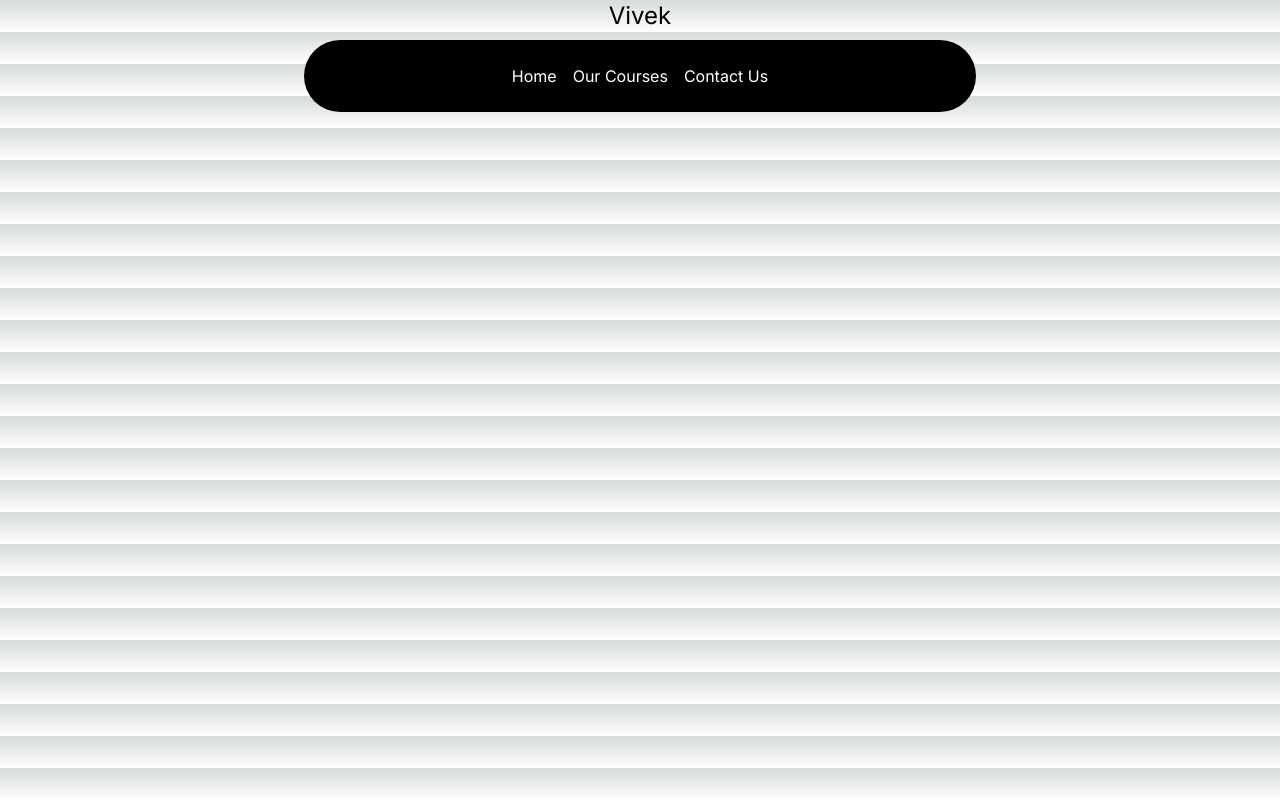
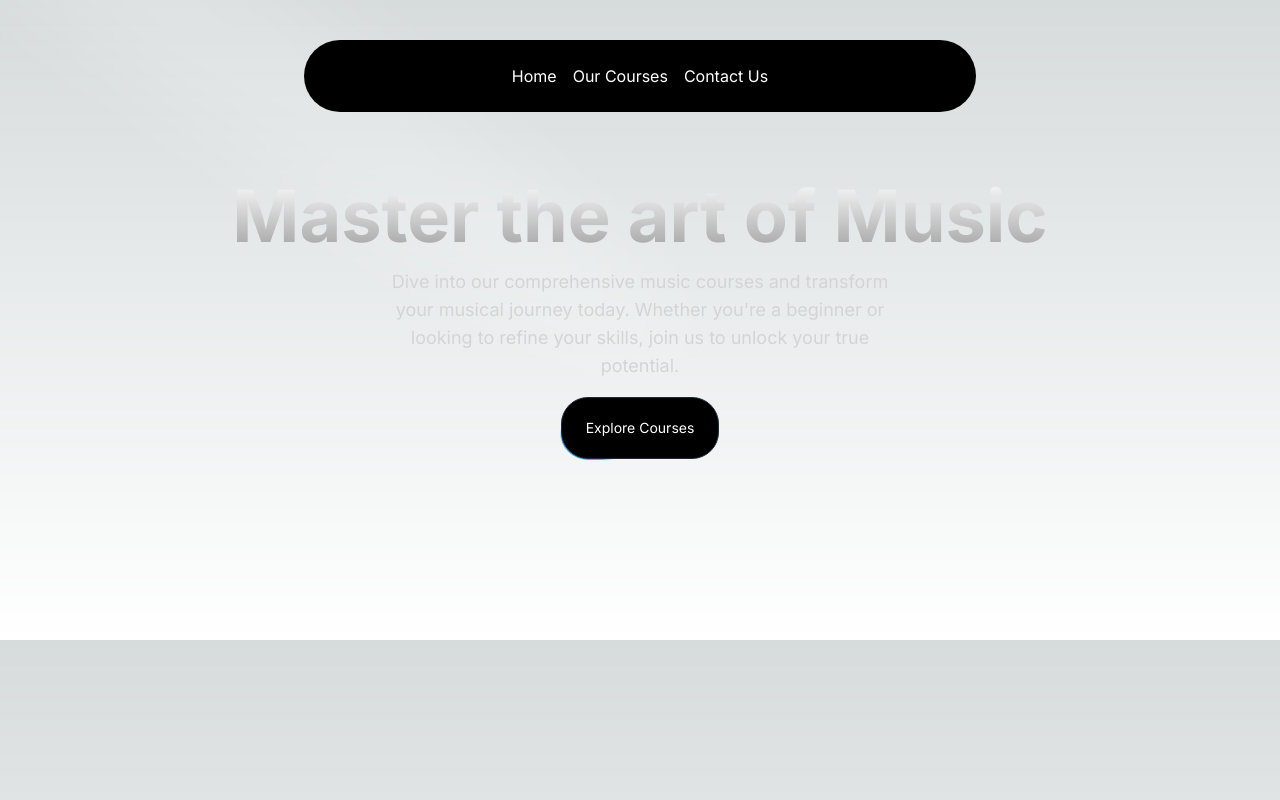
Before and after one commit to vivekx01/MusicNext, a Next.js app: page / in a window 1280 px wide. Built offline with nearby package versions, Linux system fonts and the light colour scheme.

Commit message:
herosection_added

```diff
--- a/src/app/page.tsx
+++ b/src/app/page.tsx
@@ -1,7 +1,9 @@
-
+import HeroSection from "@/components/HeroSection";
 
 export default function Home() {
   return (
-    <h1 className="text-2xl text-center">Vivek</h1>
+    <div>
+      <HeroSection></HeroSection>
+    </div>
   );
 }
--- /dev/null
+++ b/src/components/HeroSection.tsx
@@ -0,0 +1,36 @@
+import React from 'react'
+import Link from 'next/link'
+import { Spotlight } from './ui/Spotlight'
+import { Button } from "./ui/Moving-border"
+
+function HeroSection() {
+    return (
+        <div
+            className='h-auto md:h-[40rem] w-full rounded-md flex flex-col items-center justify-center overflow-hidden mx-auto py-10 md:py-0'>
+            <Spotlight
+                className="-top-40 left-0 md:left-60 md:-top-20"
+                fill="white"
+            />
+            <div className='p-4 relative z-10 w-full text-center'>
+                <h1
+                    className="mt-20 md:mt-0 text-4xl md:text-7xl font-bold bg-clip-text text-transparent bg-gradient-to-b from-neutral-50 to-neutral-400"
+                >Master the art of Music</h1>
+                <p
+                    className="mt-4 font-normal text-base md:text-lg text-neutral-300 max-w-lg mx-auto"
+                >Dive into our comprehensive music courses and transform your musical journey today. Whether you're a beginner or looking to refine your skills, join us to unlock your true potential.</p>
+                <div className="mt-4">
+                    <Link href={"/courses"}>
+                        <Button
+                        borderRadius="1.75rem"
+                        className="bg-white dark:bg-black text-black dark:text-white border-neutral-200 dark:border-slate-800">
+                            Explore Courses
+                        </Button>
+                    </Link>
+                </div>
+            </div>
+
+        </div>
+    )
+}
+
+export default HeroSection
--- /dev/null
+++ b/src/components/ui/Moving-border.tsx
@@ -0,0 +1,139 @@
+"use client";
+import React from "react";
+import {
+  motion,
+  useAnimationFrame,
+  useMotionTemplate,
+  useMotionValue,
+  useTransform,
+} from "framer-motion";
+import { useRef } from "react";
+import { cn } from "@/utils/cn";
+
+export function Button({
+  borderRadius = "1.75rem",
+  children,
+  as: Component = "button",
+  containerClassName,
+  borderClassName,
+  duration,
+  className,
+  ...otherProps
+}: {
+  borderRadius?: string;
+  children: React.ReactNode;
+  as?: any;
+  containerClassName?: string;
+  borderClassName?: string;
+  duration?: number;
+  className?: string;
+  [key: string]: any;
+}) {
+  return (
+    <Component
+      className={cn(
+        "bg-transparent relative text-xl  h-16 w-40 p-[1px] overflow-hidden ",
+        containerClassName
+      )}
+      style={{
+        borderRadius: borderRadius,
+      }}
+      {...otherProps}
+    >
+      <div
+        className="absolute inset-0"
+        style={{ borderRadius: `calc(${borderRadius} * 0.96)` }}
+      >
+        <MovingBorder duration={duration} rx="30%" ry="30%">
+          <div
+            className={cn(
+              "h-20 w-20 opacity-[0.8] bg-[radial-gradient(var(--sky-500)_40%,transparent_60%)]",
+              borderClassName
+            )}
+          />
+        </MovingBorder>
+      </div>
+
+      <div
+        className={cn(
+          "relative bg-slate-900/[0.8] border border-slate-800 backdrop-blur-xl text-white flex items-center justify-center w-full h-full text-sm antialiased",
+          className
+        )}
+        style={{
+          borderRadius: `calc(${borderRadius} * 0.96)`,
+        }}
+      >
+        {children}
+      </div>
+    </Component>
+  );
+}
+
+export const MovingBorder = ({
+  children,
+  duration = 2000,
+  rx,
+  ry,
+  ...otherProps
+}: {
+  children: React.ReactNode;
+  duration?: number;
+  rx?: string;
+  ry?: string;
+  [key: string]: any;
+}) => {
+  const pathRef = useRef<any>();
+  const progress = useMotionValue<number>(0);
+
+  useAnimationFrame((time) => {
+    const length = pathRef.current?.getTotalLength();
+    if (length) {
+      const pxPerMillisecond = length / duration;
+      progress.set((time * pxPerMillisecond) % length);
+    }
+  });
+
+  const x = useTransform(
+    progress,
+    (val) => pathRef.current?.getPointAtLength(val).x
+  );
+  const y = useTransform(
+    progress,
+    (val) => pathRef.current?.getPointAtLength(val).y
+  );
+
+  const transform = useMotionTemplate`translateX(${x}px) translateY(${y}px) translateX(-50%) translateY(-50%)`;
+
+  return (
+    <>
+      <svg
+        xmlns="http://www.w3.org/2000/svg"
+        preserveAspectRatio="none"
+        className="absolute h-full w-full"
+        width="100%"
+        height="100%"
+        {...otherProps}
+      >
+        <rect
+          fill="none"
+          width="100%"
+          height="100%"
+          rx={rx}
+          ry={ry}
+          ref={pathRef}
+        />
+      </svg>
+      <motion.div
+        style={{
+          position: "absolute",
+          top: 0,
+          left: 0,
+          display: "inline-block",
+          transform,
+        }}
+      >
+        {children}
+      </motion.div>
+    </>
+  );
+};
--- /dev/null
+++ b/src/components/ui/Spotlight.tsx
@@ -0,0 +1,56 @@
+import React from "react";
+import { cn } from "@/utils/cn";
+
+type SpotlightProps = {
+  className?: string;
+  fill?: string;
+};
+
+export const Spotlight = ({ className, fill }: SpotlightProps) => {
+  return (
+    <svg
+      className={cn(
+        "animate-spotlight pointer-events-none absolute z-[1]  h-[169%] w-[138%] lg:w-[84%] opacity-0",
+        className
+      )}
+      xmlns="http://www.w3.org/2000/svg"
+      viewBox="0 0 3787 2842"
+      fill="none"
+    >
+      <g filter="url(#filter)">
+        <ellipse
+          cx="1924.71"
+          cy="273.501"
+          rx="1924.71"
+          ry="273.501"
+          transform="matrix(-0.822377 -0.568943 -0.568943 0.822377 3631.88 2291.09)"
+          fill={fill || "white"}
+          fillOpacity="0.21"
+        ></ellipse>
+      </g>
+      <defs>
+        <filter
+          id="filter"
+          x="0.860352"
+          y="0.838989"
+          width="3785.16"
+          height="2840.26"
+          filterUnits="userSpaceOnUse"
+          colorInterpolationFilters="sRGB"
+        >
+          <feFlood floodOpacity="0" result="BackgroundImageFix"></feFlood>
+          <feBlend
+            mode="normal"
+            in="SourceGraphic"
+            in2="BackgroundImageFix"
+            result="shape"
+          ></feBlend>
+          <feGaussianBlur
+            stdDeviation="151"
+            result="effect1_foregroundBlur_1065_8"
+          ></feGaussianBlur>
+        </filter>
+      </defs>
+    </svg>
+  );
+};
--- /dev/null
+++ b/src/components/ui/backgroud-gradient.tsx
@@ -0,0 +1,72 @@
+import { cn } from "@/utils/cn";
+import React from "react";
+import { motion } from "framer-motion";
+
+export const BackgroundGradient = ({
+  children,
+  className,
+  containerClassName,
+  animate = true,
+}: {
+  children?: React.ReactNode;
+  className?: string;
+  containerClassName?: string;
+  animate?: boolean;
+}) => {
+  const variants = {
+    initial: {
+      backgroundPosition: "0 50%",
+    },
+    animate: {
+      backgroundPosition: ["0, 50%", "100% 50%", "0 50%"],
+    },
+  };
+  return (
+    <div className={cn("relative p-[4px] group", containerClassName)}>
+      <motion.div
+        variants={animate ? variants : undefined}
+        initial={animate ? "initial" : undefined}
+        animate={animate ? "animate" : undefined}
+        transition={
+          animate
+            ? {
+                duration: 5,
+                repeat: Infinity,
+                repeatType: "reverse",
+              }
+            : undefined
+        }
+        style={{
+          backgroundSize: animate ? "400% 400%" : undefined,
+        }}
+        className={cn(
+          "absolute inset-0 rounded-3xl z-[1] opacity-60 group-hover:opacity-100 blur-xl  transition duration-500 will-change-transform",
+          " bg-[radial-gradient(circle_farthest-side_at_0_100%,#00ccb1,transparent),radial-gradient(circle_farthest-side_at_100%_0,#7b61ff,transparent),radial-gradient(circle_farthest-side_at_100%_100%,#ffc414,transparent),radial-gradient(circle_farthest-side_at_0_0,#1ca0fb,#141316)]"
+        )}
+      />
+      <motion.div
+        variants={animate ? variants : undefined}
+        initial={animate ? "initial" : undefined}
+        animate={animate ? "animate" : undefined}
+        transition={
+          animate
+            ? {
+                duration: 5,
+                repeat: Infinity,
+                repeatType: "reverse",
+              }
+            : undefined
+        }
+        style={{
+          backgroundSize: animate ? "400% 400%" : undefined,
+        }}
+        className={cn(
+          "absolute inset-0 rounded-3xl z-[1] will-change-transform",
+          "bg-[radial-gradient(circle_farthest-side_at_0_100%,#00ccb1,transparent),radial-gradient(circle_farthest-side_at_100%_0,#7b61ff,transparent),radial-gradient(circle_farthest-side_at_100%_100%,#ffc414,transparent),radial-gradient(circle_farthest-side_at_0_0,#1ca0fb,#141316)]"
+        )}
+      />
+
+      <div className={cn("relative z-10", className)}>{children}</div>
+    </div>
+  );
+};
--- a/tailwind.config.ts
+++ b/tailwind.config.ts
@@ -1,4 +1,8 @@
 import type { Config } from "tailwindcss";
+const colors = require("tailwindcss/colors");
+const {
+  default: flattenColorPalette,
+} = require("tailwindcss/lib/util/flattenColorPalette");
 
 const config: Config = {
   content: [
@@ -9,6 +13,21 @@
   darkMode : 'class',
   theme: {
     extend: {
+      animation: {
+        spotlight: "spotlight 2s ease .75s 1 forwards",
+      },
+      keyframes: {
+        spotlight: {
+          "0%": {
+            opacity: '0',
+            transform: "translate(-72%, -62%) scale(0.5)",
+          },
+          "100%": {
+            opacity: '1',
+            transform: "translate(-50%,-40%) scale(1)",
+          },
+        },
+      },
       backgroundImage: {
         "gradient-radial": "radial-gradient(var(--tw-gradient-stops))",
         "gradient-conic":
@@ -16,6 +35,20 @@
       },
     },
   },
-  plugins: [],
+  plugins: [
+    addVariablesForColors,
+  ],
 };
+
+// This plugin adds each Tailwind color as a global CSS variable, e.g. var(--gray-200).
+function addVariablesForColors({ addBase, theme }: any) {
+  let allColors = flattenColorPalette(theme("colors"));
+  let newVars = Object.fromEntries(
+    Object.entries(allColors).map(([key, val]) => [`--${key}`, val])
+  );
+
+  addBase({
+    ":root": newVars,
+  });
+}
 export default config;
```
